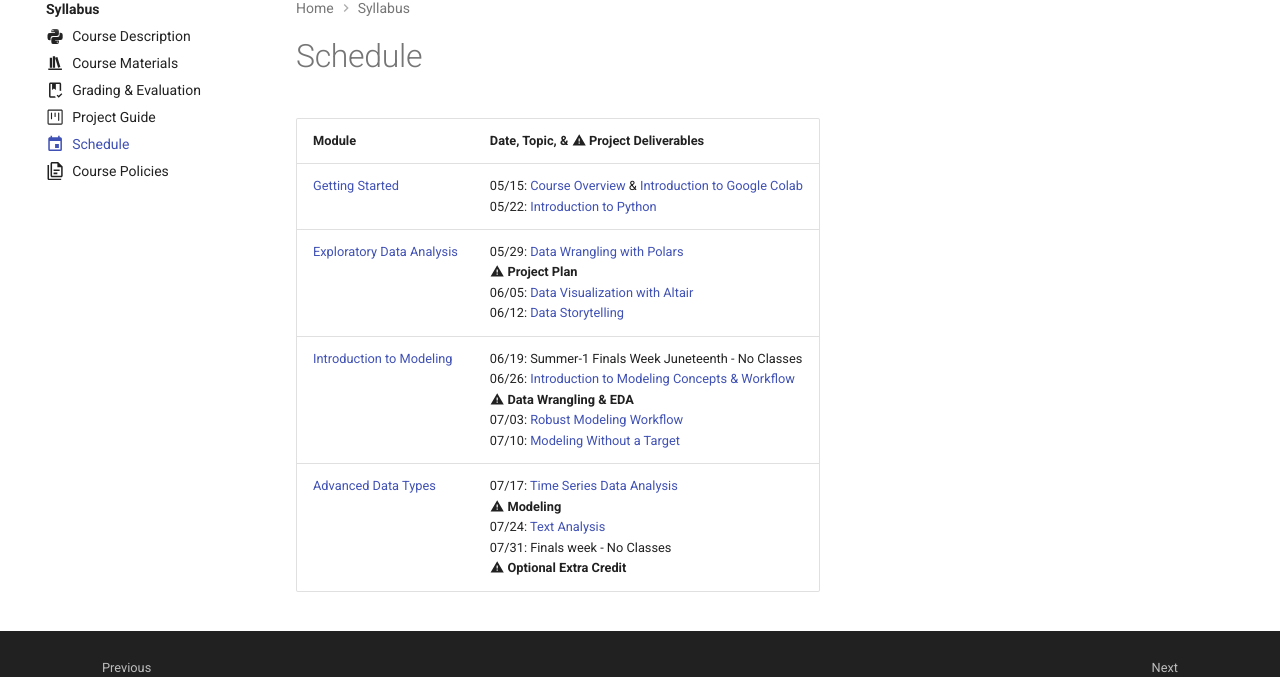
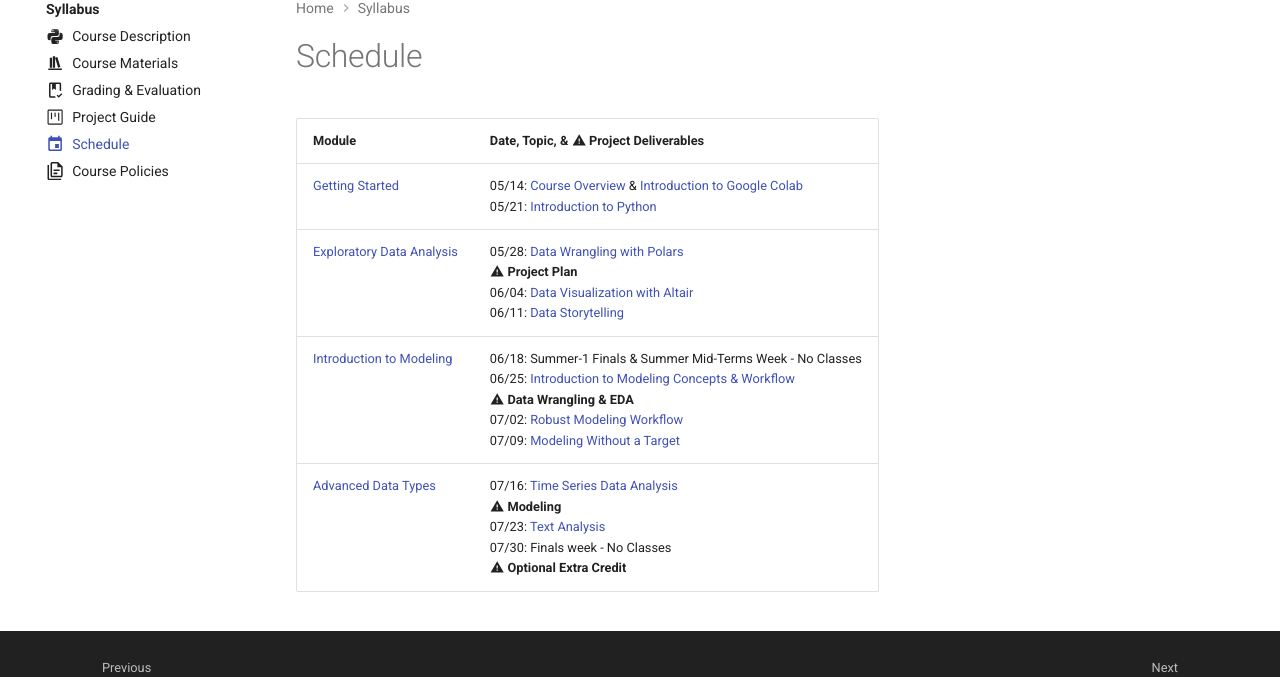
Before and after one commit to dataprogpy/dataprogpy.github.io, an MkDocs documentation site: the page built from docs/syllabus/schedule.md, in a window 1280 px wide and 938 px high. Shown: the part 150-827 px from the top of the window. Built offline with MkDocs 1.6.1 and Material for MkDocs 9.7.7, drawn with Linux system fonts in a browser that asks for light colours; comment, search, counter and statistics services are not loaded.

Commit message:
update schedule for summer 2026

```diff
--- a/docs/syllabus/schedule.md
+++ b/docs/syllabus/schedule.md
@@ -8,7 +8,7 @@ hide:
 
 | Module                                 | Date, Topic, & :material-alert: **Project Deliverables** |
 | :------------------------------------- | :------------------------------------------------------- |
-| [Getting Started](../getting-started/index.md)    | 05/15: [Course Overview](course-description.md) & [Introduction to Google Colab](../getting-started/colab/index.md)<br> 05/22: [Introduction to Python](../getting-started/python/index.md)                                                                                                         |
-| [Exploratory Data Analysis](../eda/index.md)      |  05/29: [Data Wrangling with Polars](../eda/data-wrangling/index.md)<br>    :material-alert: **Project Plan**<br> 06/05: [Data Visualization with Altair](../eda/data-visualization/index.md)<br> 06/12: [Data Storytelling](../eda/data-storytelling/index.md)                                                                            |
-| [Introduction to Modeling](../modeling/index.md)  |  06/19: Summer-1 Finals Week Juneteenth - No Classes <br> 06/26: [Introduction to Modeling Concepts & Workflow](../modeling/modeling-concepts-workflow/index.md)<br>    :material-alert: **Data Wrangling & EDA** <br> 07/03: [Robust Modeling Workflow](../modeling/robust-modeling-workflow/index.md)<br> 07/10: [Modeling Without a Target](../modeling/modeling-without-target/index.md) |
-| [Advanced Data Types](../adv-data-types/index.md) |  07/17: [Time Series Data Analysis](../adv-data-types/time-series/index.md)<br>    :material-alert: **Modeling**<br> 07/24: [Text Analysis](../adv-data-types/text-analysis/index.md)<br> 07/31: Finals week - No Classes<br>     :material-alert: **Optional Extra Credit**                                               |
+| [Getting Started](../getting-started/index.md)    | 05/14: [Course Overview](course-description.md) & [Introduction to Google Colab](../getting-started/colab/index.md)<br> 05/21: [Introduction to Python](../getting-started/python/index.md)                                                                                                         |
+| [Exploratory Data Analysis](../eda/index.md)      |  05/28: [Data Wrangling with Polars](../eda/data-wrangling/index.md)<br>    :material-alert: **Project Plan**<br> 06/04: [Data Visualization with Altair](../eda/data-visualization/index.md)<br> 06/11: [Data Storytelling](../eda/data-storytelling/index.md)                                                                            |
+| [Introduction to Modeling](../modeling/index.md)  |  06/18: Summer-1 Finals & Summer Mid-Terms Week  - No Classes <br> 06/25: [Introduction to Modeling Concepts & Workflow](../modeling/modeling-concepts-workflow/index.md)<br>    :material-alert: **Data Wrangling & EDA** <br> 07/02: [Robust Modeling Workflow](../modeling/robust-modeling-workflow/index.md)<br> 07/09: [Modeling Without a Target](../modeling/modeling-without-target/index.md) |
+| [Advanced Data Types](../adv-data-types/index.md) |  07/16: [Time Series Data Analysis](../adv-data-types/time-series/index.md)<br>    :material-alert: **Modeling**<br> 07/23: [Text Analysis](../adv-data-types/text-analysis/index.md)<br> 07/30: Finals week - No Classes<br>     :material-alert: **Optional Extra Credit**                                               |
```
Also changed, not shown: docs/syllabus/grading.md (+6 -0 lines), docs/syllabus/index.md (+2 -2 lines).
